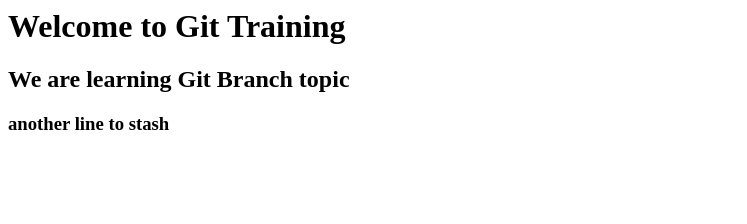
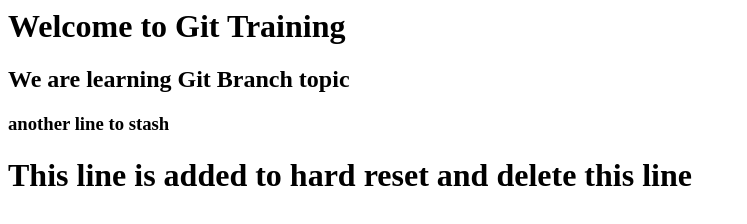
Before and after one commit to devopstraining611-282/mynewgitrepo, a plain HTML site: page index.html in a window 1280 px wide. Shown: the whole page, without its empty margins (0-747 px from the left). Drawn offline with Linux system fonts and the light colour scheme.

Commit message:
hard-reset line added

```diff
--- a/index.html
+++ b/index.html
@@ -1,3 +1,4 @@
 <h1>Welcome to Git Training</h1>
 <h2>We are learning Git Branch topic</h2>
 <h3>another line to stash</h3>
+<h1>This line is added to hard reset and delete this line</h1>
```
